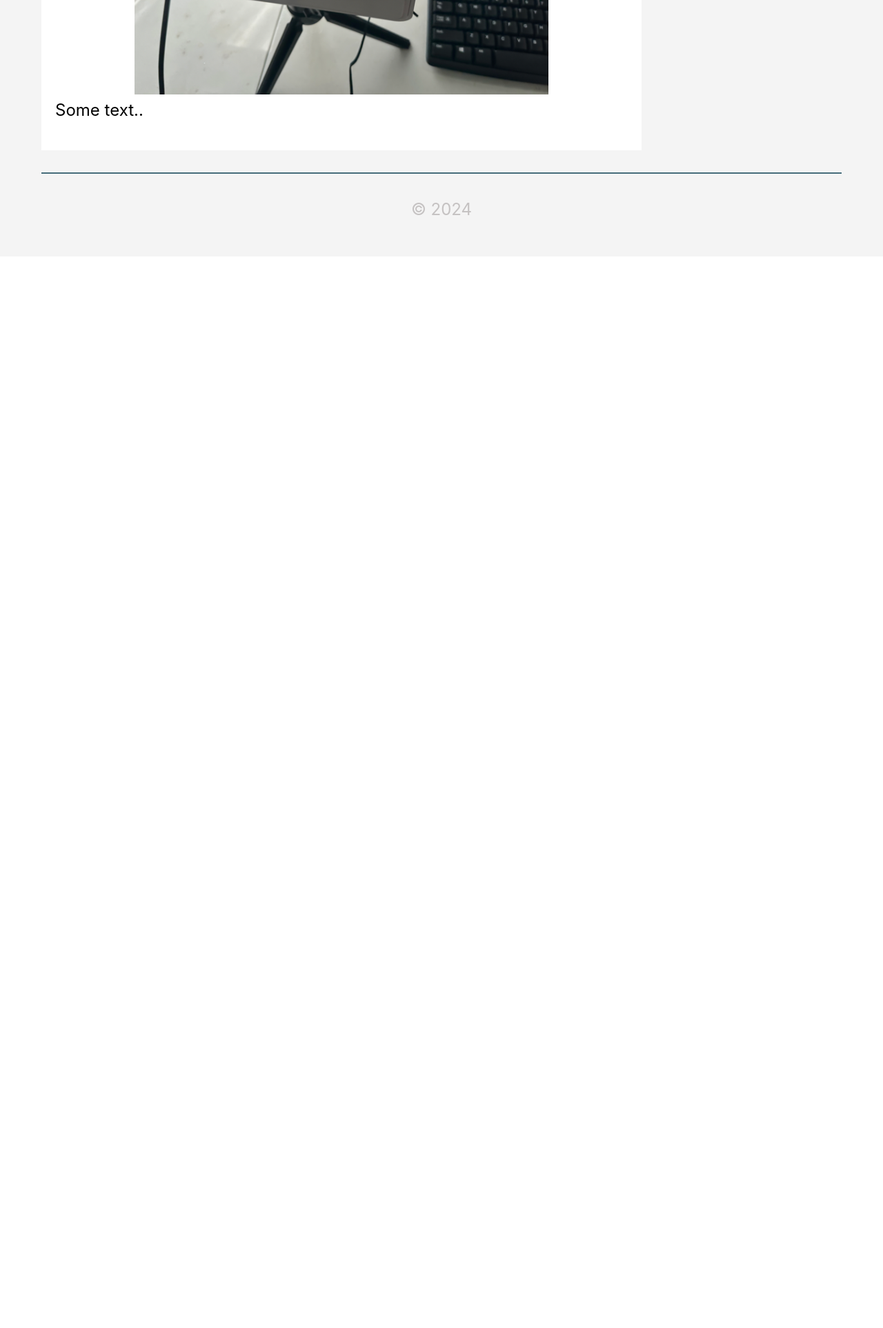
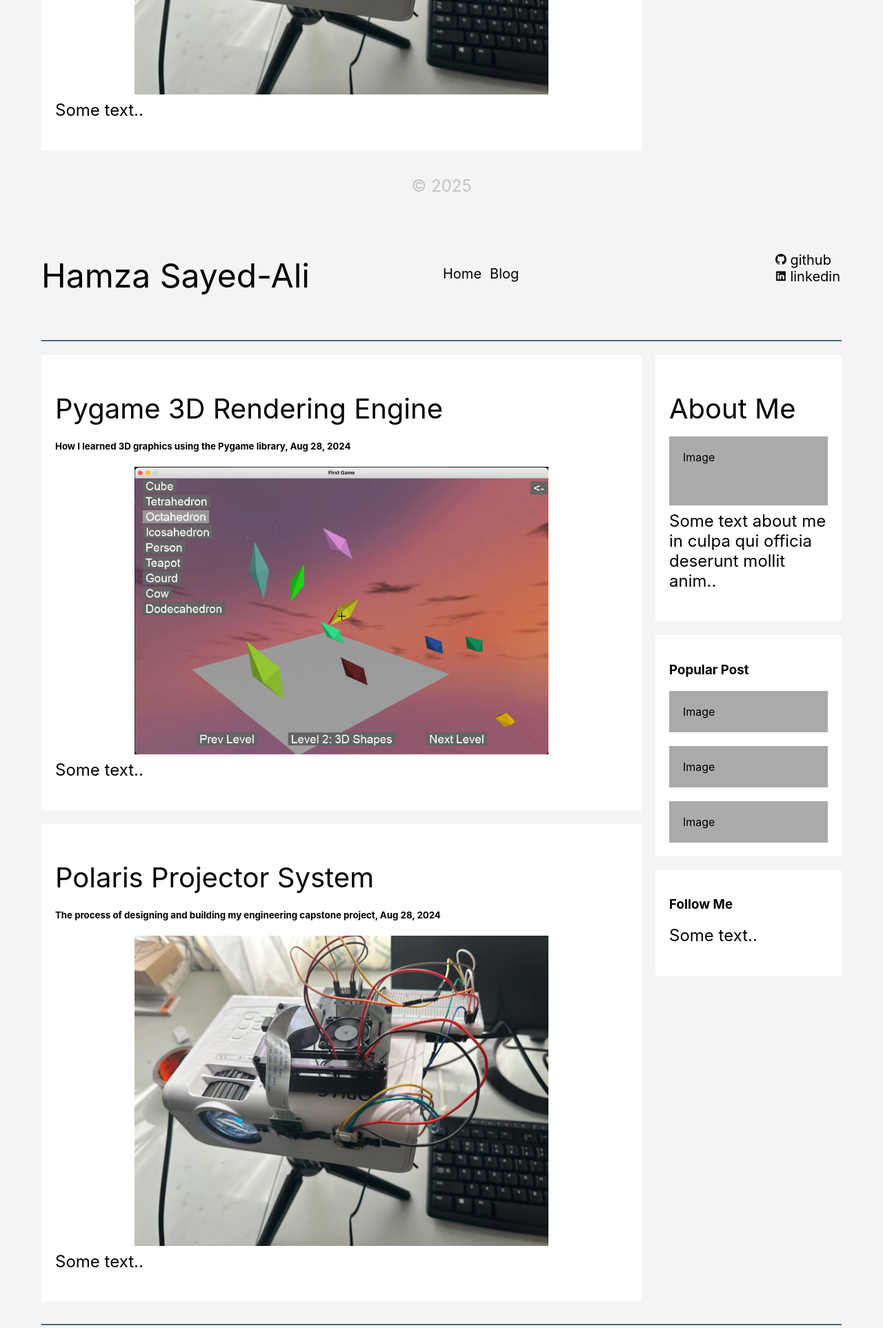
Before and after one commit to hamzasayedali/hamzasayedali.github.io, a PHP site: page /blog.php in a window 1280 px wide. Shown: the part 1333-3259 px from the top of the page at 69% size. Before the commit the page ends 1645 px from the top, so only its background shows below. Run offline with PHP 8.4, Linux system fonts and the light colour scheme.

Commit message:
refactor

```diff
--- a/src/includes/head.php
+++ b/src/includes/head.php
@@ -17,9 +17,73 @@
       Learn how to configure a non-root public URL by running `npm run build`.
     -->
     <link rel="stylesheet" href="index.css"/>
+    <link rel="stylesheet" href="blog.css"/>
     <link
       href="https://fonts.googleapis.com/css2?family=DM+Sans:wght@400;700&display=swap"
       rel="stylesheet"
     />
 
     <title><?php echo $PAGE_TITLE ?></title>
+
+
+    </head>
+    <body>
+      <div class="App">
+      <div class='header'>
+        <h1><a class="title-link" href="index.html">Hamza Sayed-Ali</a></h1>
+        <div class="header-subsection">
+          <div class="header-tabs-div">
+            <p><a class="social-link" href="index.html">Home</a></p>
+            <p><a class="social-link" href="blog.html">Blog</a></p>
+          </div>
+
+          <div class='social-links'>
+            <a class='social-link' target="_blank" href="https://github.com/hamzasayedali" rel="noopener noreferrer"> <img src="github_icon.png" alt="github icon"/> github</a>
+            <a class='social-link' target="_blank" href="https://www.linkedin.com/in/hamzasayedali/" rel="noopener noreferrer"> <img src="linkedin_icon.png" alt="linkedin icon"/> linkedin</a>
+          </div>
+
+        </div>
+
+      </div>
+
+      <div class="row">
+        <div class="divider-line"></div>
+        <div class="leftcolumn">
+          <div class="card">
+            <h2>Pygame 3D Rendering Engine</h2>
+            <h5>How I learned 3D graphics using the Pygame library, Aug 28, 2024</h5>
+            <div class="blogimg-center"><img class="blogimg" src="pygame_thumbnail.png"/>
+            </div><p>Some text..</p>
+          </div>
+          <div class="card">
+            <h2>Polaris Projector System</h2>
+            <h5>The process of designing and building my engineering capstone project, Aug 28, 2024</h5>
+            <div class="blogimg-center"><img class="blogimg" src="fydp_thumbnail.png"/>
+            </div><p>Some text..</p>
+          </div>
+        </div>
+        <div class="rightcolumn">
+          <div class="card">
+            <h2>About Me</h2>
+            <div class="fakeimg" style="height:100px;">Image</div>
+            <p>Some text about me in culpa qui officia deserunt mollit anim..</p>
+          </div>
+          <div class="card">
+            <h3>Popular Post</h3>
+            <div class="fakeimg">Image</div><br>
+            <div class="fakeimg">Image</div><br>
+            <div class="fakeimg">Image</div>
+          </div>
+          <div class="card">
+            <h3>Follow Me</h3>
+            <p>Some text..</p>
+          </div>
+        </div>
+      </div>
+
+      <div class="footer">
+        <p>© 2025</p>
+      </div>
+    </div>
+    </body>
+</html>
```
Also changed, not shown: blog.css (added, +66 -0 lines).
